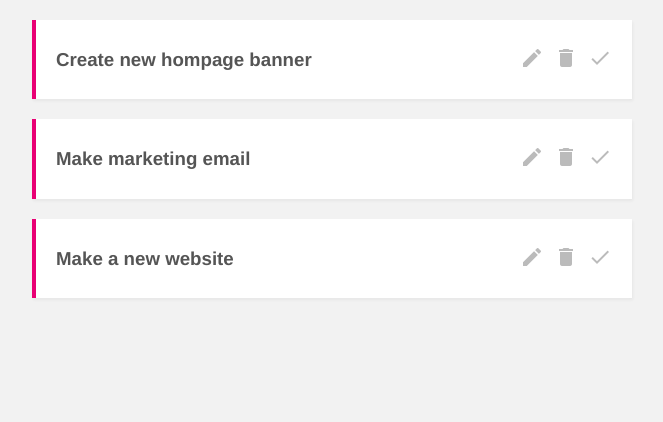
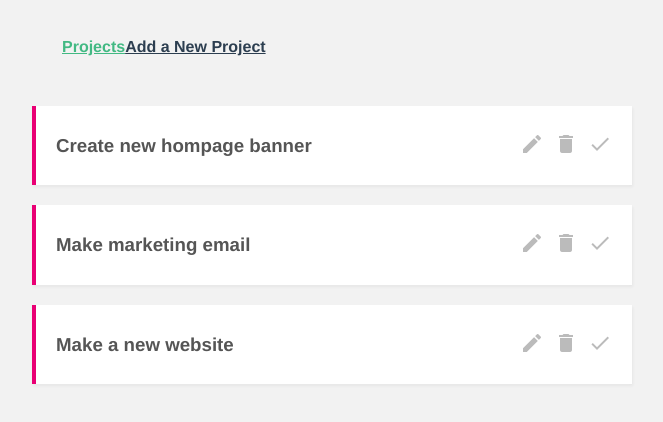
Before and after one commit to NNEUID/project-planner, a Vue app: page / in a window 1280 px wide. Shown: the top 422 px of the page, without its empty margins (308-971 px from the left). Built offline with nearby package versions, Linux system fonts and the light colour scheme; data requests are answered from the project's data file.

Commit message:
add links to Navbar and add component in App.vue

```diff
--- a/src/App.vue
+++ b/src/App.vue
@@ -1,8 +1,19 @@
+<!-- eslint-disable -->
 <template>
+  <Navbar />
   <router-view />
 </template>
-
+<script>
+/* eslint-disable */
+import Navbar from './components/Navbar.vue';
+export default {
+  components: {
+    Navbar
+  }
+}
+</script>
 <style>
+/* eslint-disable */
 body {
   background: #f2f2f2;
 }
--- a/src/components/Navbar.vue
+++ b/src/components/Navbar.vue
@@ -1,13 +1,17 @@
+<!-- eslint-disable -->
 <template>
-  <nav class="main-nav"></nav>
+  <nav class="main-nav">
+    <router-link :to="{ name: 'home' }">Projects</router-link>
+    <router-link :to="{ name: 'AddProject' }">Add a New Project</router-link>
+  </nav>
 </template>
 
 <script>
+/* eslint-disable */
 export default {
 
 }
 </script>
-
 <style>
-
+/* eslint-disable */
 </style>
```
